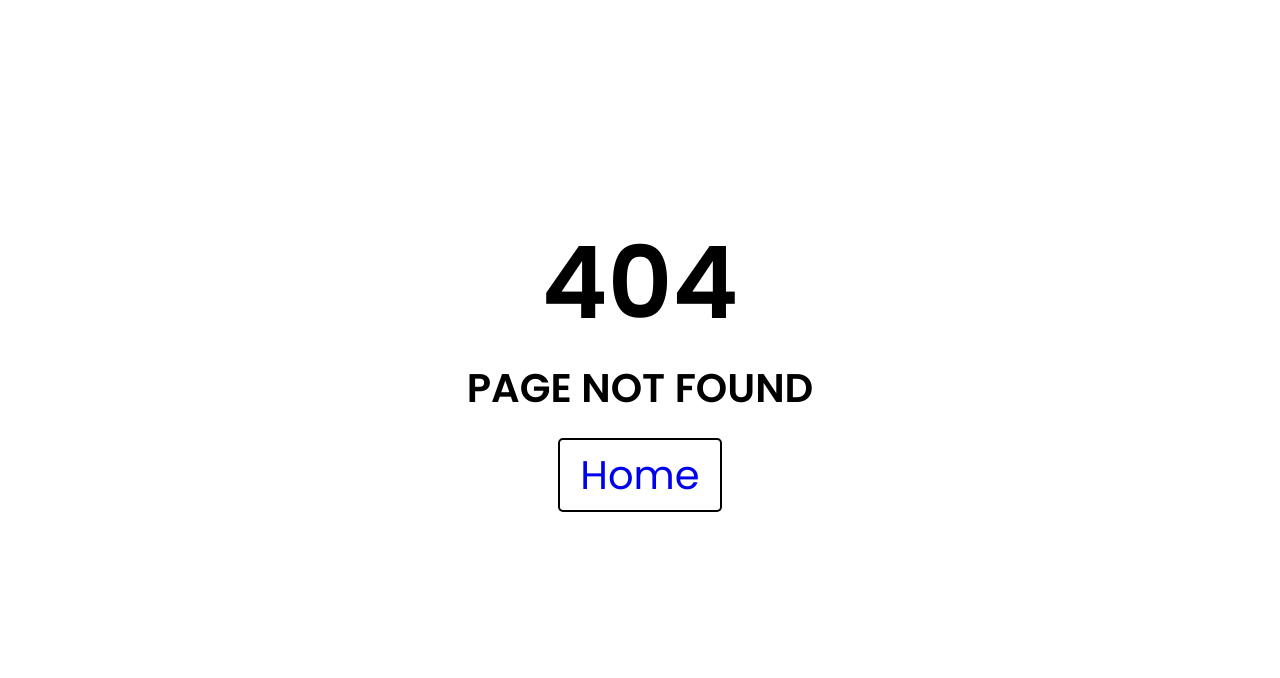
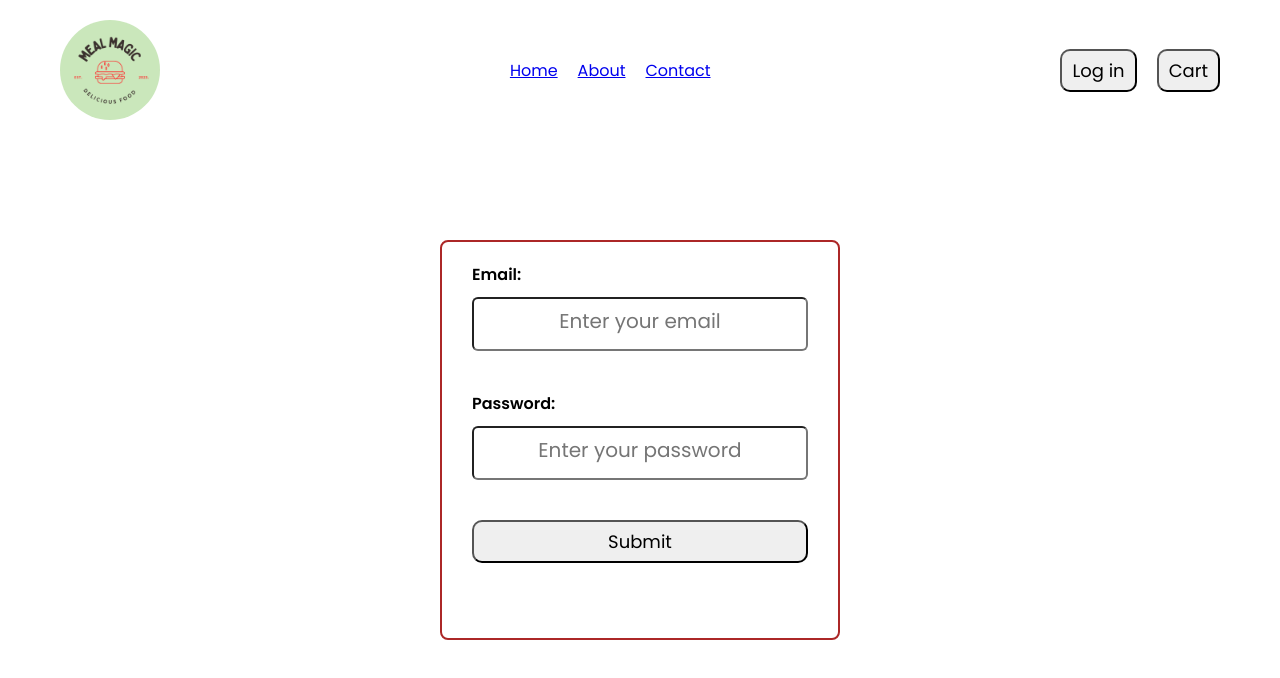
Before and after one commit to emshivam01/Food-Ordering-App, a React (Vite) app: page /signup in a window 1280 px wide. Before the commit this address had no page. Shown: the top 678 px of the page. Built offline with nearby package versions, Linux system fonts and the light colour scheme.

Commit message:
Styling our form

```diff
--- a/App.js
+++ b/App.js
@@ -7,6 +7,7 @@ import Contact from "./src/Components/Contact";
 import About from "./src/Components/About";
 import CustomError from "./src/Components/customError";
 import Restaurant from "./src/Components/Restaurant";
+import Signup from "./src/Components/Signup";
 import { createBrowserRouter, RouterProvider, Outlet } from "react-router-dom";
 
 const AppLayout = () => {
@@ -40,6 +41,10 @@ const appRouter = createBrowserRouter([
         path: "/restaurants/:id",
         element: <Restaurant />,
       },
+      {
+        path: "/signup",
+        element: <Signup />,
+      },
     ],
   },
 ]);
--- /dev/null
+++ b/form.css
@@ -0,0 +1,51 @@
+@import url("https://fonts.googleapis.com/css2?family=Poppins:wght@200;300;400;500;600&family=Raleway:wght@200;300;400;500;600;700&display=swap");
+
+* {
+  margin: 0;
+  padding: 0;
+  box-sizing: border-box;
+  font-family: "Poppins", sans-serif;
+}
+
+.form-container {
+}
+
+form {
+  display: flex;
+  max-width: 400px;
+  border: 2px solid #ac2727;
+  margin: 100px auto;
+  flex-direction: column;
+  height: 400px;
+  padding: 20px 30px;
+  border-radius: 8px;
+}
+
+input {
+  width: 100%;
+  padding: 15px;
+  margin-bottom: 40px;
+  border-radius: 6px;
+}
+
+input::placeholder {
+  text-align: left;
+  font-size: 15px;
+}
+
+/* input[type="password"] {
+    -webkit-text-security: disc,
+    font-size: 20px
+} */
+
+input [type="password"] {
+  font-family: Verdana;
+  letter-spacing: 0.125em;
+  letter-spacing: 1em;
+}
+
+label {
+  font-size: 16px;
+  font-weight: 600;
+  margin-bottom: 10px;
+}
--- a/index.html
+++ b/index.html
@@ -8,6 +8,7 @@
     <link rel="stylesheet"
         href="https://fonts.googleapis.com/css2?family=Material+Symbols+Outlined:opsz,wght,FILL,GRAD@20..48,100..700,0..1,-50..200" />
     <link rel="stylesheet" href="style.css">
+    <link rel="stylesheet" href="form.css">
     <title>MealMagic | Get your food fix, anytime, anywhere.</title>
 
 </head>
--- a/package.json
+++ b/package.json
@@ -14,6 +14,7 @@
     "process": "^0.11.10"
   },
   "dependencies": {
+    "formik": "^2.2.9",
     "react": "^18.2.0",
     "react-dom": "^18.2.0",
     "react-router-dom": "^6.10.0"
--- a/src/Components/Contact.js
+++ b/src/Components/Contact.js
@@ -1,7 +1,7 @@
 const Contact = () => {
   return (
     <div className="contact-container">
-      <h1>Reach out to us..</h1>
+      <h1>Reach out to us...</h1>
       <p className="text">
         Welcome to our contact page! We appreciate your interest in getting in
         touch with us.
--- a/src/Components/Signup.js
+++ b/src/Components/Signup.js
@@ -10,18 +10,17 @@ const Signup = () => {
         }}
       >
         <Form onSubmit={Formik.onSubmit}>
-          <label htmlFor="name">Name:</label>
-
-          <Field type="text" id="name" name="Name" placeholder="Mike" />
-
-          <label htmlFor="email">email:</label>
+          <label htmlFor="email">Email:</label>
 
           <Field
             type="email"
             id="email"
             name="Email"
-            placeholder="mike@yahoo.com"
+            placeholder="Enter your email"
           />
+          <label htmlFor="name">Password:</label>
+
+          <Field type="password"  id="name" name="Name" required placeholder="Enter your password"  />
 
           <button type="submit">Submit</button>
         </Form>
```
Also changed, not shown: 1 other file (tests, documents, lock files or other folders).
